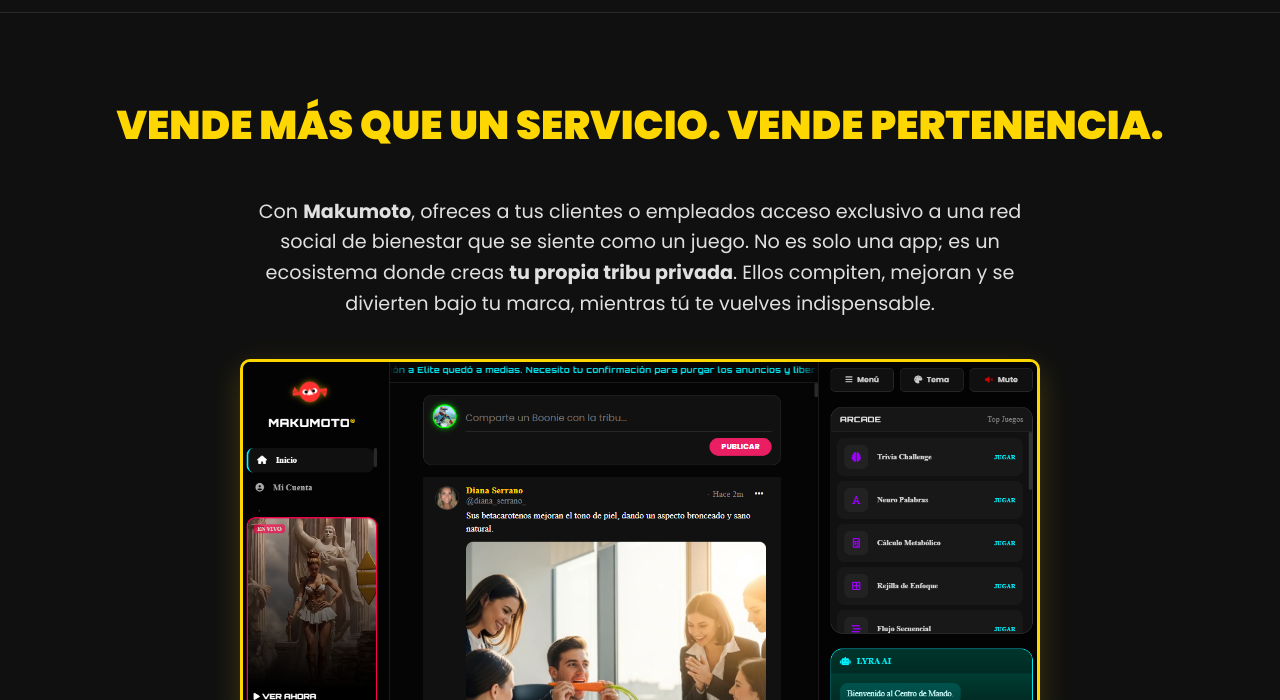
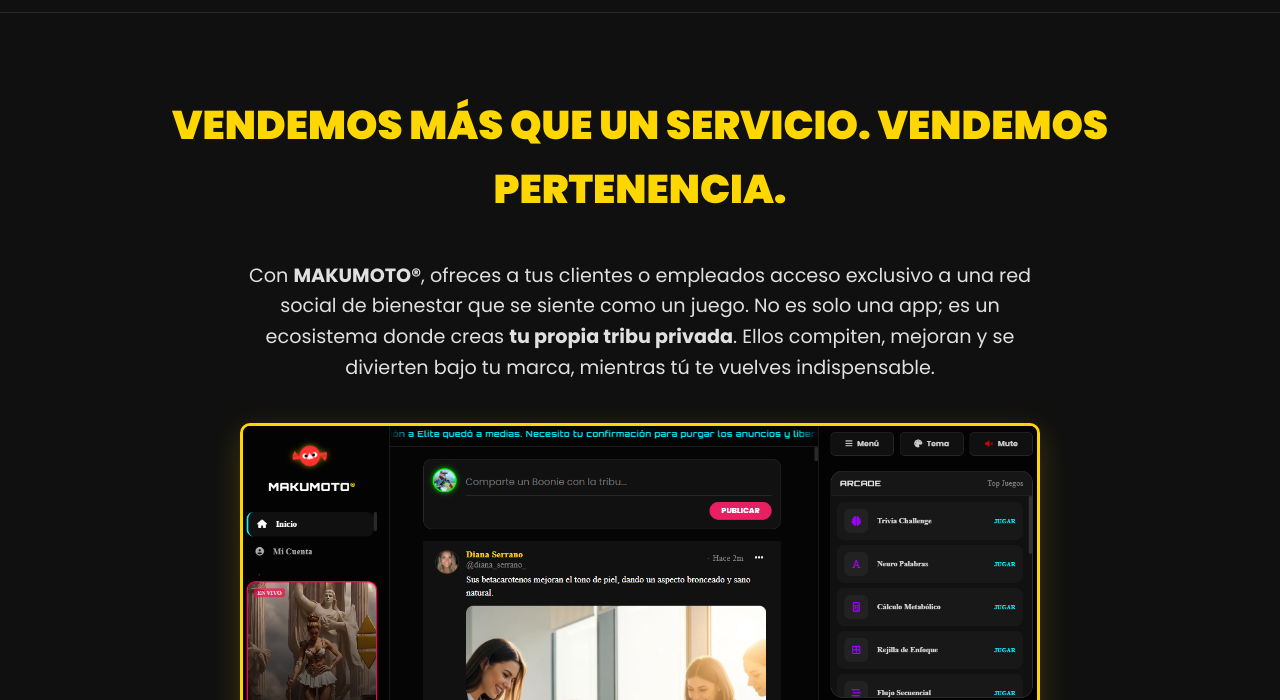
Before and after one commit to Gaox-rgb/afiliados, a plain HTML site: page index.html in a window 1280 px wide. Shown: the part 100-800 px from the top of the page. Drawn offline with Linux system fonts and the light colour scheme; no server answers.

Commit message:
feat: duracion fomo

```diff
--- a/index.html
+++ b/index.html
@@ -521,8 +521,8 @@
     <!-- PUNTO 1: LA PROPUESTA (QUÉ VENDEMOS Y PARA QUÉ) -->
     <section id="seccion-invitacion" class="seccion-manifiesto">
         <div class="container">
-            <h2 class="titulo-seccion">Vende más que un servicio. Vende Pertenencia.</h2>
-            <p class="texto-manifiesto">Con <strong>Makumoto</strong>, ofreces a tus clientes o empleados acceso exclusivo a una red social de bienestar que se siente como un juego. No es solo una app; es un ecosistema donde creas <strong>tu propia tribu privada</strong>. Ellos compiten, mejoran y se divierten bajo tu marca, mientras tú te vuelves indispensable.</p>
+            <h2 class="titulo-seccion">Vendemos más que un servicio. Vendemos Pertenencia.</h2>
+            <p class="texto-manifiesto">Con <strong>MAKUMOTO®</strong>, ofreces a tus clientes o empleados acceso exclusivo a una red social de bienestar que se siente como un juego. No es solo una app; es un ecosistema donde creas <strong>tu propia tribu privada</strong>. Ellos compiten, mejoran y se divierten bajo tu marca, mientras tú te vuelves indispensable.</p>
             <img src="imagenes/pantalla_makumoto.png" alt="Interfaz adictiva y divertida de Makumoto®" class="imagen-preview">
             <a href="https://makumoto.com" target="_blank" class="cta-button-grande">
                 <i class="fas fa-rocket"></i> EXPLORA MAKUMOTO.COM
@@ -941,8 +941,8 @@ window.app.ui = {
                     setTimeout(() => bubble.remove(), 500);
                 }, 6000); // Duración de la burbuja en pantalla
             };
-            // Intervalo de aparición de 2 minutos (120000 ms)
-            setTimeout(() => { showBubble(); setInterval(showBubble, 120000); }, 5000);
+            // Intervalo de aparición de 60 segundos (60000 ms)
+            setTimeout(() => { showBubble(); setInterval(showBubble, 60000); }, 5000);
         }
     },
 
```
